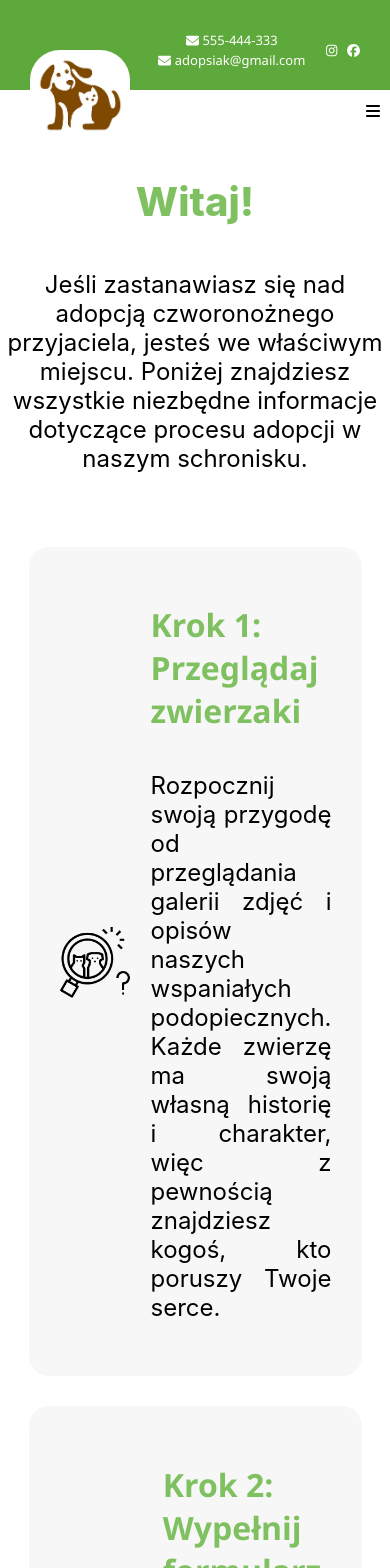
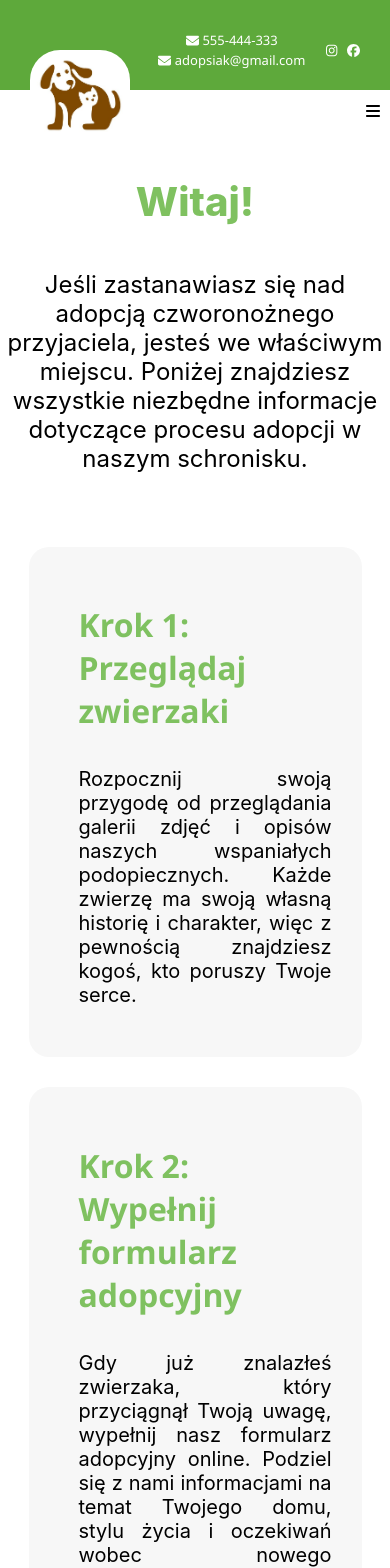
Before and after one commit to Nikaszka/adopsiak, a Vue app: page /Adoption in a window 390 px wide. Shown: the top 1568 px of the page. Built offline with nearby package versions, Linux system fonts and the light colour scheme.

Commit message:
Adopcja: poprawa responsywnosci - usuniecie obrazka na mobilnych urzadzeniach

```diff
--- a/src/views/Adoption.vue
+++ b/src/views/Adoption.vue
@@ -1,4 +1,5 @@
 <template>
+  <div>
     <div class="adoption-process">
       <h1 class="welcome-heading">Witaj!</h1>
       <p class="intro-text">
@@ -9,7 +10,7 @@
     <div class="section-container">
       <div v-for="(step, index) in steps" :key="index" class="step-container">
         <div class="step-content">
-          <div class="step-image">
+          <div class="step-image" v-if="isDesktop">
             <img :src="step.imageUrl" :alt="step.alt" class="step-img" />
           </div>
           <div class="step-description">
@@ -32,6 +33,7 @@
         <p class="intro-text">
           Każdy musi liczyć się z tym, że może dostać odmowę adopcji konkretnego zwierzęcia. Zwierzęta to żywe istoty, które mają konkretne charaktery i predyspozycje. Nie każdy dom jest odpowiedni dla każdego zwierzęcia.
         </p>
+      </div>
     </div>
   </div>
 </template>
@@ -77,8 +79,21 @@
             imageUrl: "/adopt.png",
             alt: "Odbierz nowego przyjaciela"
           }
-        ]
+      ],
+      isDesktop: true
     };
+  },
+  mounted() {
+    this.isDesktop = window.innerWidth >= 768;
+    window.addEventListener("resize", this.handleResize);
+  },
+  methods: {
+    handleResize() {
+      this.isDesktop = window.innerWidth >= 768;
+    }
+  },
+  beforeDestroy() {
+    window.removeEventListener("resize", this.handleResize);
   }
 };
 </script>
@@ -151,7 +166,7 @@
 
 .step-text {
   color: #000;
-    font: 400 24px Inter, sans-serif;
+  font: 400 20px Inter, sans-serif;
   text-align: justify;
 }
 
@@ -197,4 +212,10 @@
   width: 50px;
   height: auto;
 }
+
+@media (max-width: 768px) {
+  .step-image {
+    display: none;
+  }
+}
 </style>
```
Also changed, not shown: public/finding.png. Lines whose indentation alone changed are shown as unchanged.
